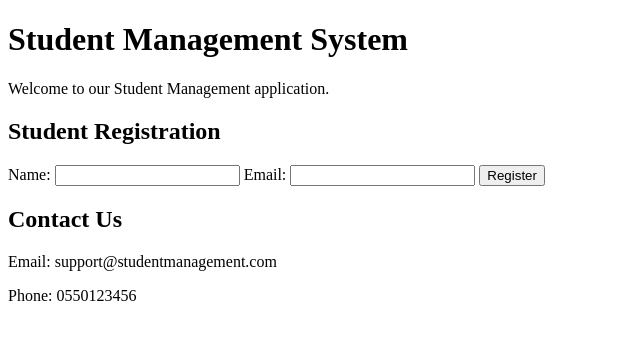
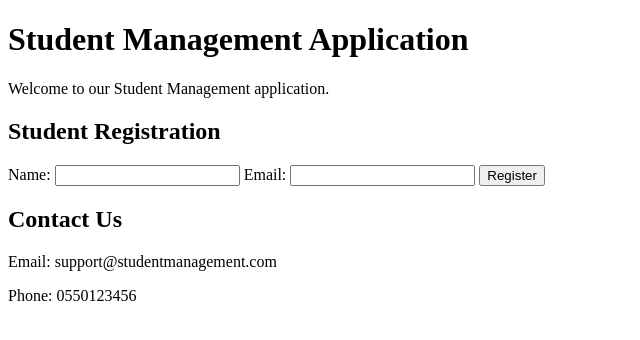
Before and after one commit to AmaniRH/StudentManagement, a plain HTML site: page index.html in a window 1280 px wide. Shown: the whole page, without its empty margins (0-640 px from the left). Drawn offline with Linux system fonts and the light colour scheme.

Commit message:
Update title from developer B

```diff
--- a/index.html
+++ b/index.html
@@ -5,7 +5,7 @@
     <title>Student Management</title>
 </head>
 <body>
-    <h1>Student Management System</h1>
+    <h1>Student Management Application</h1>
     <p>Welcome to our Student Management application.</p>
     <h2>Student Registration</h2>
 
```
